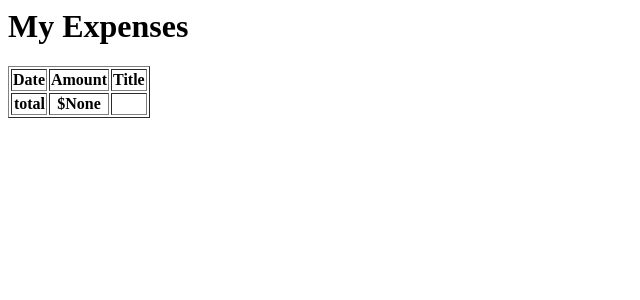
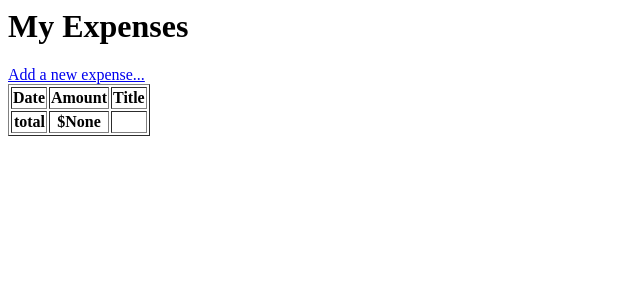
Before and after one commit to nonZero/ExMaster, a Django app: page / in a window 1280 px wide. Shown: the top 300 px of the page, without its empty margins (0-640 px from the left). Run offline with Django 3.2, Linux system fonts and the light colour scheme; data that the repository does not hold is empty.

Commit message:
added url names

```diff
--- a/expenses/templates/expenses/expense_form.html
+++ b/expenses/templates/expenses/expense_form.html
@@ -1,3 +1,8 @@
+<a href="{% url "list" %}">Expenses</a>
+&gt;
+Add new expense...
+
+
 <form method="post">
     {% csrf_token %}
     <ul>
--- a/expenses/templates/expenses/expense_list.html
+++ b/expenses/templates/expenses/expense_list.html
@@ -1,6 +1,8 @@
 <h1>
     My Expenses
 </h1>
+
+<a href="{% url "create" %}">Add a new expense...</a>
 
 <table border="1">
     <thead>
--- a/expenses/urls.py
+++ b/expenses/urls.py
@@ -3,6 +3,6 @@
 from . import views
 
 urlpatterns = [
-    url(r'^$', views.ListExpensesView.as_view()),
-    url(r'^add/$', views.CreateExpenseView.as_view()),
+    url(r'^$', views.ListExpensesView.as_view(), name="list"),
+    url(r'^add/$', views.CreateExpenseView.as_view(), name="create"),
 ]
--- a/expenses/views.py
+++ b/expenses/views.py
@@ -1,5 +1,6 @@
 import datetime
 
+from django.core.urlresolvers import reverse_lazy
 from django.db.models import Sum
 from django.views.generic.edit import CreateView
 from django.views.generic.list import ListView
@@ -22,9 +23,8 @@
         'title',
     )
 
-    success_url = "/"  # UGLY
+    success_url = reverse_lazy('list')
 
     def form_valid(self, form):
-        form.cleaned_data['accept_terms_of_service']
         form.instance.date = datetime.date.today()
         return super().form_valid(form)
```
Also changed, not shown: exmaster/settings.py (+43 -0 lines).
